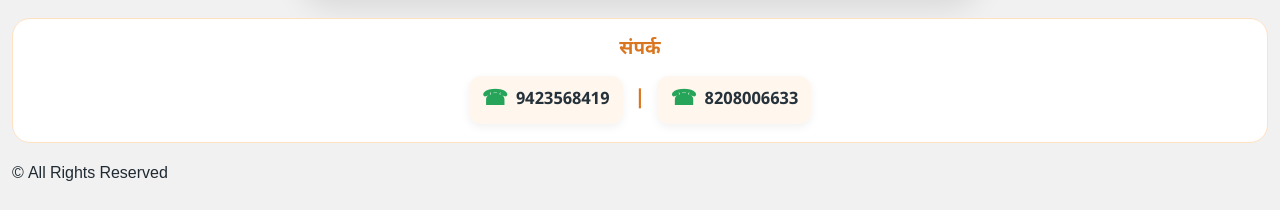
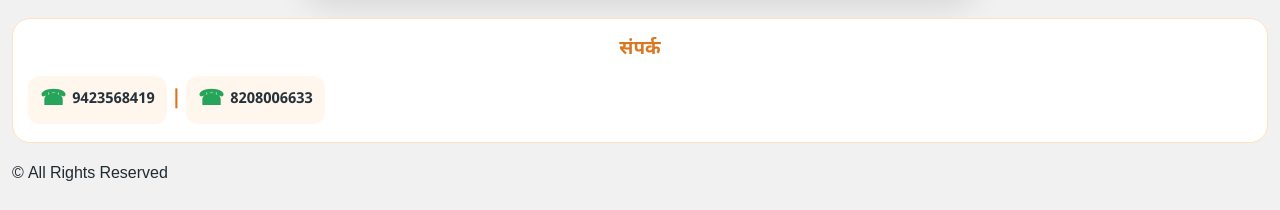
Before and after one commit to krushimahotsav-ops/jagtik-krushi-mahotsav, a plain HTML site: page index.html in a window 1280 px wide. Shown: the part 843-1053 px from the top of the page. Drawn offline with Linux system fonts and the light colour scheme.

Commit message:
index.html

```diff
--- a/index.html
+++ b/index.html
@@ -224,25 +224,27 @@ body {
 }
 
 .contact-numbers {
+   .contact-numbers {
     display: flex;
     justify-content: center;
     align-items: center;
-    flex-wrap: wrap;
+    flex-direction: row;
+    flex-wrap: nowrap;
     gap: 12px;
 }
 
 .contact-item {
     display: inline-flex;
     align-items: center;
-    gap: 8px;
+    gap: 6px;
     text-decoration: none;
     color: #26323b;
-    font-size: 17px;
+    font-size: 15px;
     font-weight: 700;
-    padding: 10px 13px;
+    padding: 10px 12px;
     background: #fff7ed;
     border-radius: 12px;
-    box-shadow: 0 3px 10px rgba(0,0,0,0.06);
+    white-space: nowrap;
 }
 
 .call-icon {
```
